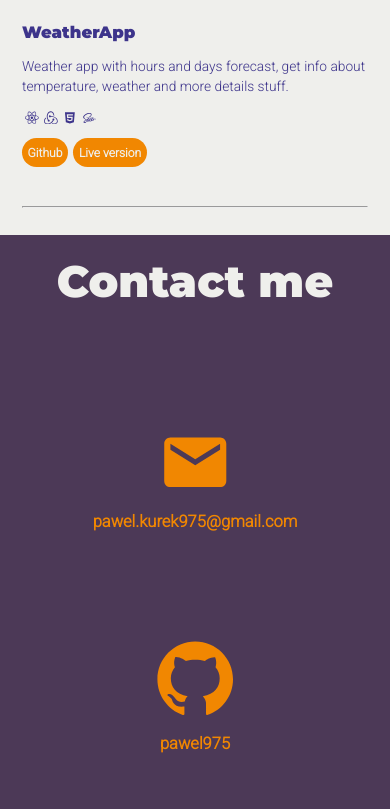
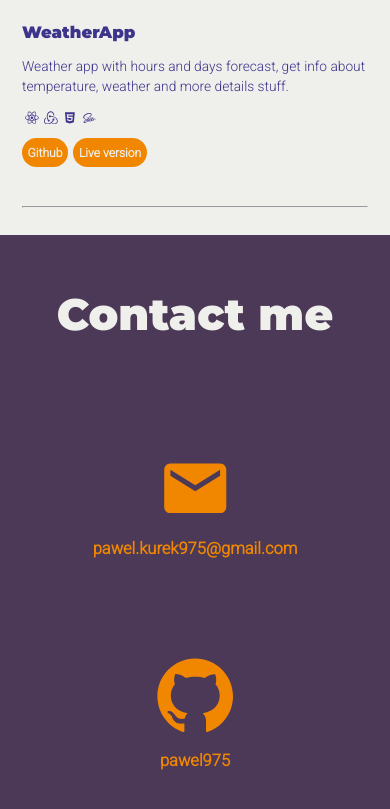
Before and after one commit to pawel975/pawel-kurek-portfolio, a React (Create React App) app: page / in a window 390 px wide. Shown: the part 3039-3848 px from the top of the page. Built offline with nearby package versions, Linux system fonts and the light colour scheme.

Commit message:
fixed footer margin top

```diff
--- a/src/Components/Footer/Footer.scss
+++ b/src/Components/Footer/Footer.scss
@@ -19,7 +19,7 @@ footer#contact {
 
     @media (max-width: 64rem) {
         flex-direction: column;
-        padding: 2rem;
+        padding: 5rem 2rem;
     }
 
     header.contact-header {
```
